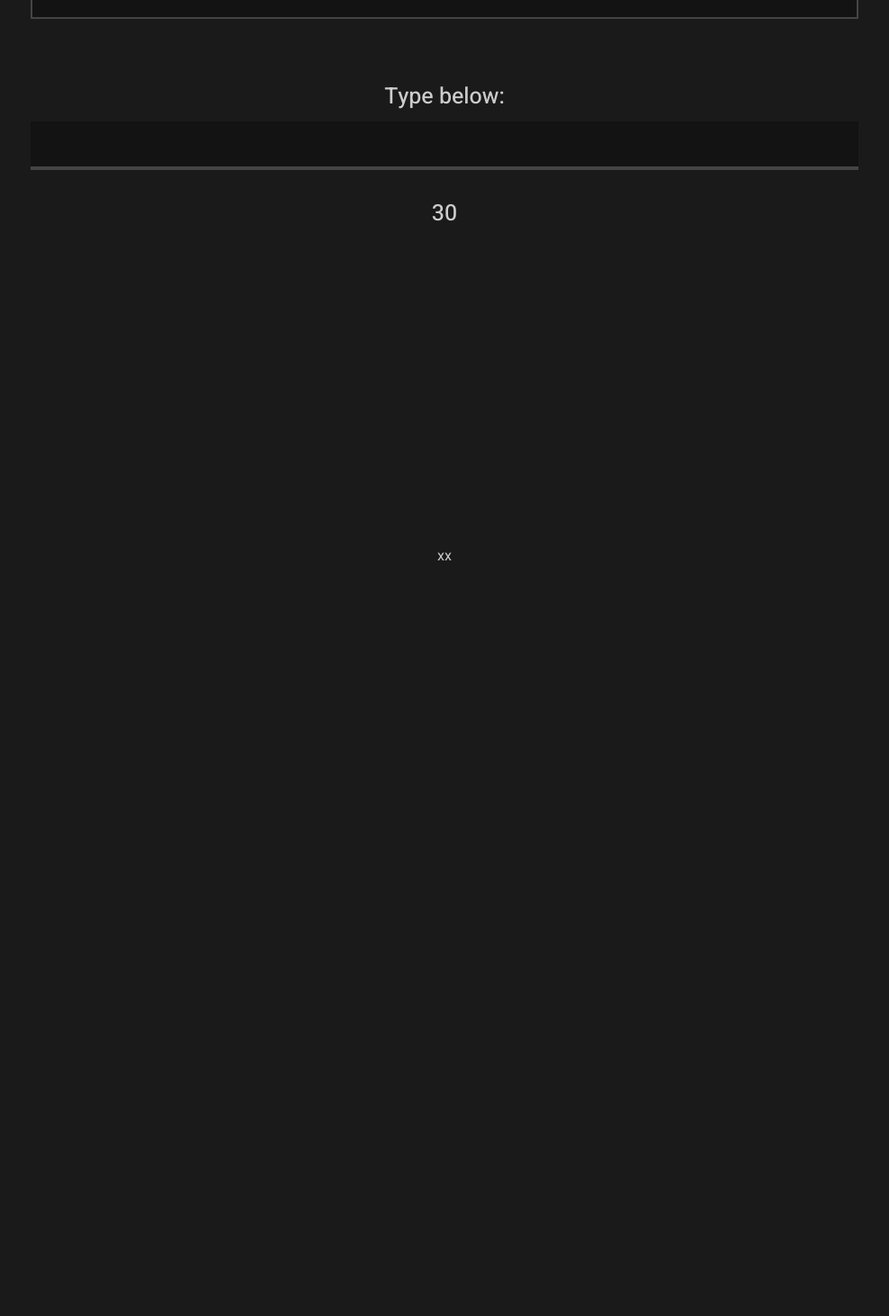
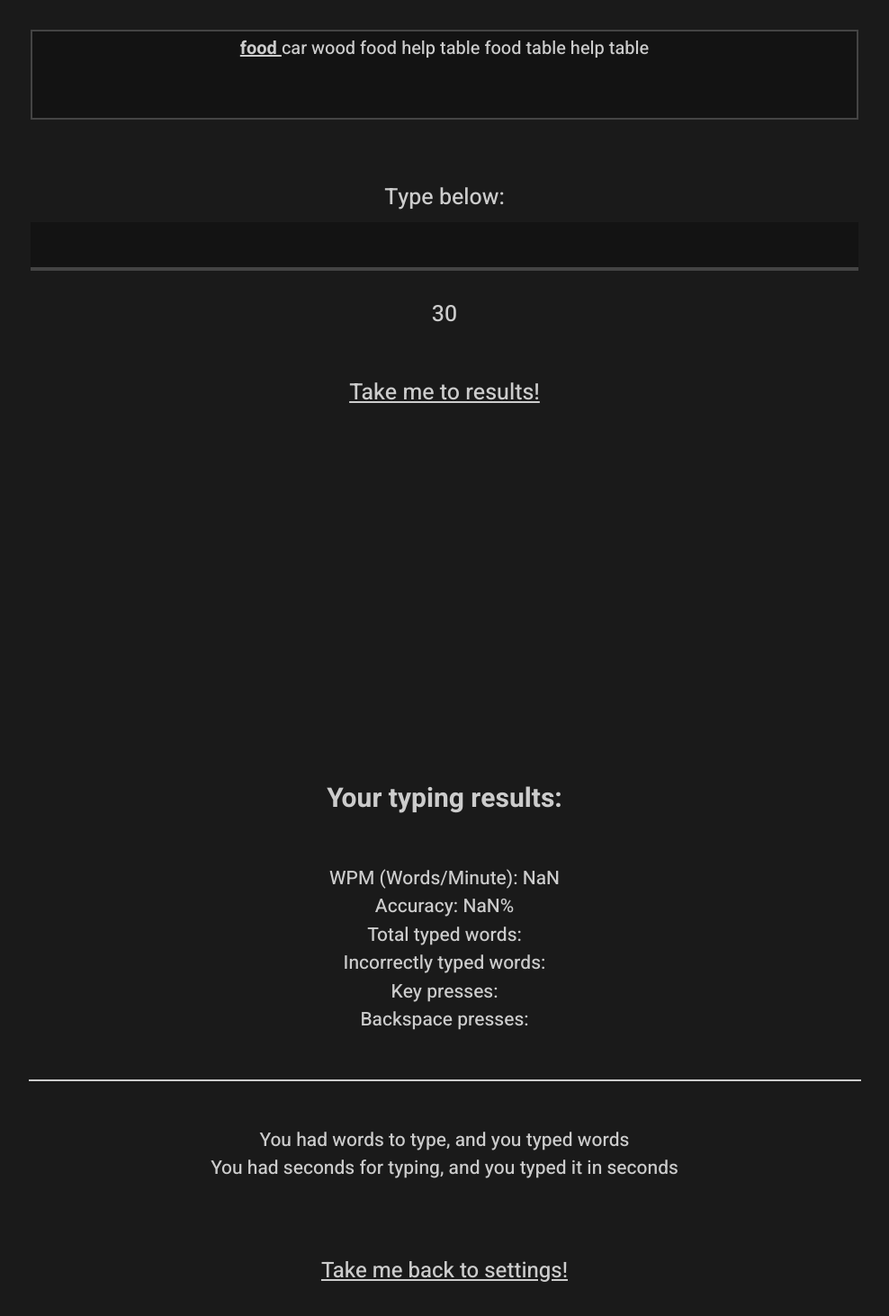
Before and after one commit to Dolidodzik/TypingSpeedTest, a Vue app: page / in a window 1280 px wide. Shown: the part 1103-2566 px from the top of the page at 90% size, without its empty margins (146-1134 px from the left). Built offline with nearby package versions, Linux system fonts and the light colour scheme.

Commit message:
Added smooth scrolling between components

```diff
--- a/package.json
+++ b/package.json
@@ -13,6 +13,8 @@
     "core-js": "^2.6.5",
     "vue": "^2.6.10",
     "vue-generate-component": "^2.0.0",
+    "vue-scrollto": "^2.17.1",
+    "vue-speedometer": "^1.0.2",
     "vuejs-countdown-timer": "^2.1.1"
   },
   "devDependencies": {
--- a/src/App.vue
+++ b/src/App.vue
@@ -20,7 +20,9 @@ export default {
     settings,
     typing,
     end_screen,
-  }
+  },
+  mounted () {
+  },
 }
 </script>
 
--- a/src/components/end_screen/end_screen.css
+++ b/src/components/end_screen/end_screen.css
@@ -1,3 +1,27 @@
 .end-screen {
   margin-top: 350px;
+  padding-top: 60px;
 }
+
+.end-screen-header{
+  font-weight: 700;
+  font-size: 30px;
+  margin-bottom: 50px;
+}
+
+.stat{
+  font-size: 21px;
+  font-weight: 500;
+}
+
+.spacer{
+  margin: 50px auto;
+  border-bottom: 2px solid #ccc;
+}
+
+.endscreen-link{
+  margin-top: 80px;
+  text-decoration: underline;
+  font-size: 24px;
+  font-weight: 500;
+}
--- a/src/components/end_screen/end_screen.html
+++ b/src/components/end_screen/end_screen.html
@@ -1,4 +1,36 @@
+<section class="end-screen" id="endscreen">
 
-<section class="end-screen">
-  x{{ssdata.max_time}}x
+
+
+  <header class="end-screen-header col-12"> Your typing results: </header>
+
+   <div class="stat col-12"> WPM (Words/Minute): {{ this.ssdata.typed_words / this.ssdata.typed_in * 60 }} </div>
+   <div class="stat col-12"> Accuracy: {{ this.ssdata.typed_words / this.ssdata.incorrectly_typed_words }}% </div>
+   <div class="stat col-12"> Total typed words: {{ this.ssdata.typed_words }} </div>
+   <div class="stat col-12"> Incorrectly typed words: {{ this.ssdata.incorrectly_typed_words }} </div>
+   <div class="stat col-12"> Key presses: {{ this.ssdata.actions }} </div>
+   <div class="stat col-12"> Backspace presses: {{ this.ssdata.backspaces_pressed }} </div>
+
+   <div class="col-1"></div>
+   <div class="spacer col-10"></div>
+   <div class="col-1"></div>
+
+   <div class="stat col-12"> You had {{ this.ssdata.max_words }} words to type, and you typed {{ this.ssdata.typed_words }} words </div>
+   <div class="stat col-12"> You had {{ this.ssdata.max_time }} seconds for typing, and you typed it in {{ this.ssdata.typed_in }} seconds </div>
+
+
+   <div class="endscreen-link" v-scroll-to="'#settings'"> Take me back to settings! </div>
+
+   <!--<div class="list-of-words mx-5">
+
+     <span v-for="(word, index) in ssdata.typing_words_list">
+
+       <span>
+         {{ word }}
+       </span>
+
+     </span>
+   </div>-->
+
+
 </section>
--- a/src/components/end_screen/end_screen.js
+++ b/src/components/end_screen/end_screen.js
@@ -1,6 +1,8 @@
 export default {
   name: 'end-screen',
-  components: {},
+  components: {
+
+  },
   props: [],
   data () {
     return {
@@ -13,7 +15,10 @@ export default {
 
   },
   mounted () {
-
+    this.$root.$on('typing-finished', data => {
+     console.log(data);
+     this.ssdata = data;
+    });
   },
   methods: {
 
--- a/src/components/settings/settings.html
+++ b/src/components/settings/settings.html
@@ -1,4 +1,4 @@
-<section class="settings row">
+<section class="settings row" id="settings">
   <h1 class="mt-5 col-12"> Welcome to Typing Speed Test! </h1>
   <h3 class="mt-5 col-12"> In this application you are able check how fast can you type! </h3>
   <h3 class="mt-5 col-12"> Settings: </h3>
@@ -17,7 +17,8 @@
     <!--<div class="col-12 mb-2 mt-5"> Or your own custom text (if empty, random words will be choosen): </div>
       <textarea name="name" rows="8" cols="80" class="col-12 input" v-model="custom_text"></textarea>-->
 
-    <input type="submit" value="Start typing!" class="input submit mt-5"/>
+    <input type="submit" value="Start typing!" class="input submit mt-5"
+      v-on:click="scroll_to_typing()" v-scroll-to="'#typing'" />
 
   </div>
   <div class="col-1"></div>
--- a/src/components/settings/settings.js
+++ b/src/components/settings/settings.js
@@ -15,5 +15,9 @@ export default {
   },
   methods: {
 
+    scroll_to_typing: function(){
+      console.log("JD")
+    }
+
   }
 }
--- a/src/components/typing/typing.css
+++ b/src/components/typing/typing.css
@@ -37,6 +37,7 @@
 .typing{
   font-size: 25px;
   font-weight: 500;
+  padding-top: 100px;
 }
 
 .timer{
@@ -50,3 +51,8 @@
 .word{
   margin-right: 2px !important;
 }
+
+.endscreen-link{
+  margin-top: 50px;
+  text-decoration: underline;
+}
--- a/src/components/typing/typing.html
+++ b/src/components/typing/typing.html
@@ -1,14 +1,10 @@
-<section class="typing row">
-  <h3 class="col-12 mb-5"> Typing Speed Test: </h3>
-
-  <div class="text-to-rewrite">
-
-  </div>
+<section class="typing row" id="typing">
+  <h3 class="col-12"> Typing Speed Test: </h3>
 
   <div class="col-1"></div>
   <div class="col-10 typing">
 
-  <div class="col-12 mb-2 mt-5"> Your typing text </div>
+  <div class="col-12 mb-2"> Your typing text </div>
   <div name="name" class="col-12 text" rows="2">
     <span v-for="(word, index) in typing_words_left">
 
@@ -28,7 +24,7 @@
 
   <div class="timer"> {{ typing_time-typed_seconds }} </div>
 
-  <!--<input type="submit" value="Start typing!" class="input submit mt-5"/>-->
+  <div class="endscreen-link" v-scroll-to="'#endscreen'">Take me to results!</div>
 
   </div>
   <div class="col-1"></div>
--- a/src/components/typing/typing.js
+++ b/src/components/typing/typing.js
@@ -134,13 +134,13 @@ export default {
         this.is_typing_started=true;
       }
 
+      /* Run those things only if typing is started */
+      if(this.is_typing_started){
         this.ssdata.actions++;
 
         /* If key is not defined, it means user pressed space */
-      console.log(evt)
         if(evt){
           if(evt.code == "Space"){
-          console.log("NEXTWORD TRIGGER")
             this.next_word();
           }else if(evt.key == "Backspace"){
             this.ssdata.backspaces_pressed++;
@@ -156,14 +156,8 @@ export default {
         }
 
         let cut_current_word = this.current_word.substring(0, user_text_length);
-      console.log("cut curr word: "+cut_current_word)
-      console.log("current text: "+this.current_user_text)
 
         /* First check if inputs are empty, if so lets mark this.is_current_input_correct as true */
-      /* Check if input equals to cut_current_word */
-
-      //
-
         if(!this.current_user_text){
           this.is_current_input_correct = true;
         }else{
@@ -171,6 +165,7 @@ export default {
           if( this.current_user_text[this.current_user_text.length -1] == " " ){
             this.is_current_input_correct = true;
           }else{
+            /* Check if input equals to cut_current_word */
             if(cut_current_word == this.current_user_text){
               this.is_current_input_correct = true;
             }else{
@@ -178,6 +173,7 @@ export default {
             }
           }
 
+        }
       }
 
     },
@@ -199,10 +195,13 @@ export default {
 
       /* getting last piece of data before showing end screen */
       this.ssdata.max_time = this.typing_time;
-      this.typed_in = this.typing_time - this.typed_seconds;
+      this.ssdata.typed_in = this.typed_seconds;
 
-      console.log("FINISHING")
+      /* Marking typing as finished */
+      this.is_typing_started = false;
       console.log(this.ssdata)
+      this.$root.$emit('typing-finished', this.ssdata);
+
     },
 
     create_typing_words: function(){
@@ -218,14 +217,11 @@ export default {
       this.typing_words_left = this.typing_words;
 
       this.ssdata.typing_words_list = this.typing_words;
+      console.log(this.ssdata)
       this.ssdata.max_words = this.typing_words.length;
     }
 
   },
-  watch: {
-    /*current_user_text: function(value){
-      this.TextOnchange(value)
-    }*/
-  }
+
 
 }
--- a/src/main.js
+++ b/src/main.js
@@ -5,6 +5,9 @@ import BootstrapVue from 'bootstrap-vue'
 import 'bootstrap/dist/css/bootstrap.css'
 import 'bootstrap-vue/dist/bootstrap-vue.css'
 
+var VueScrollTo = require('vue-scrollto');
+Vue.use(VueScrollTo)
+
 Vue.use(BootstrapVue)
 Vue.config.productionTip = false
 
```
Also changed, not shown: 1 other file (tests, documents, lock files or other folders). Lines whose indentation alone changed are shown as unchanged.
